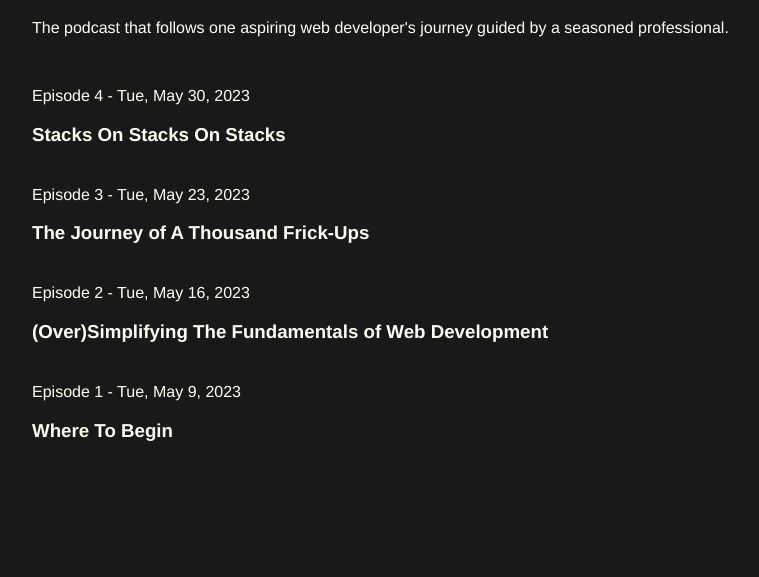
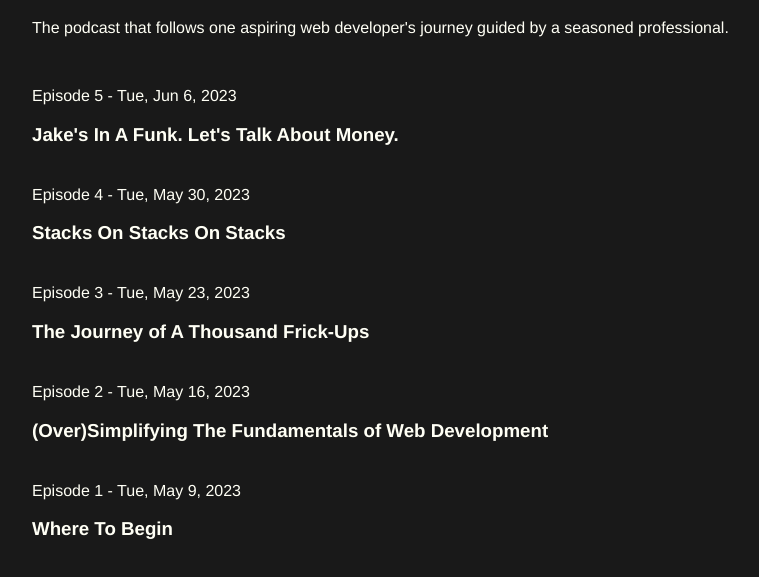
Before and after one commit to sethcwhiting/init, a website: page index.html in a window 1280 px wide. Shown: the part 61-638 px from the top of the page, without its empty margins (216-975 px from the left). Drawn offline with Linux system fonts and the light colour scheme.

Commit message:
Adds episode 5

```diff
--- a/index.html
+++ b/index.html
@@ -25,6 +25,12 @@
     <h1>INIT</h1>
     <p>The podcast that follows one aspiring web developer's journey guided by a seasoned professional.</p>
     <ul>
+         <li>
+            <a href="episode/5">
+                <label>Episode 5 - <time datetime='2023-06-06'>Tue, Jun 6, 2023</time></label>
+                <h3>Jake's In A Funk. Let's Talk About Money.</h3>
+            </a>
+        </li>
          <li>
             <a href="episode/4">
                 <label>Episode 4 - <time datetime='2023-05-30'>Tue, May 30, 2023</time></label>
```
